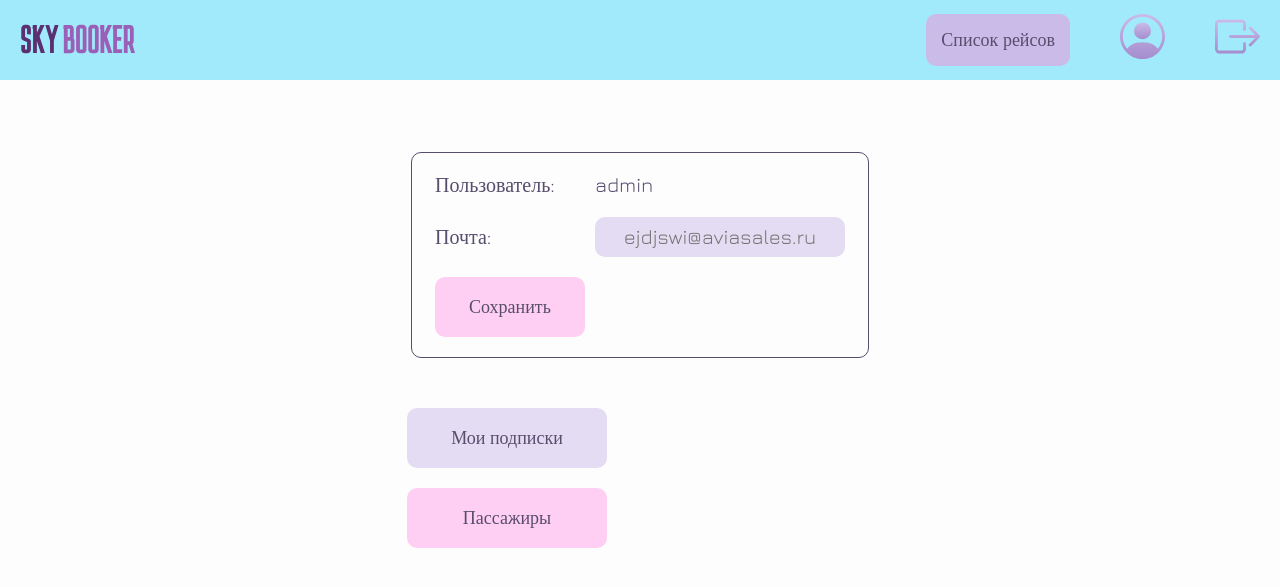
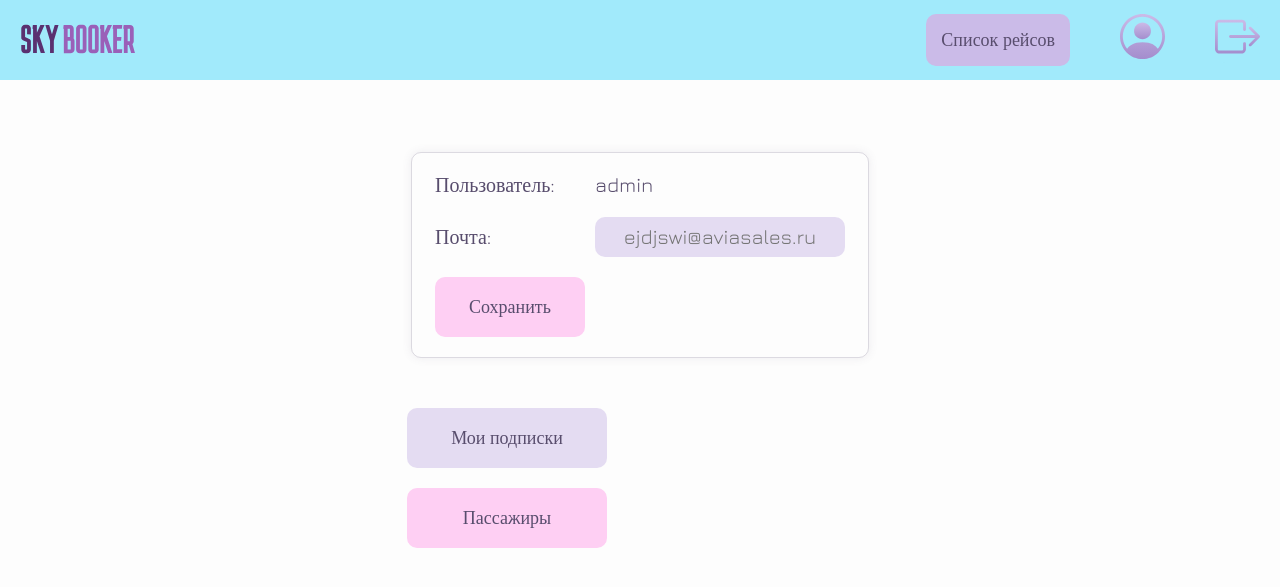
Before and after one commit to Marina-Kits/SkyBooker-project, a Django app: page /profile/ in a window 1280 px wide. Shown: the top 587 px of the page. Run offline with Django 5.2, Linux system fonts and the light colour scheme; a user stored in the database is signed in; data comes from the database, SQL or seed files in the repository; parts of the project's set-up code (start-up, migrations or seed data) failed here and were passed over.

Commit message:
update border style

```diff
--- a/skybooker/static/css/flight-airport-create.css
+++ b/skybooker/static/css/flight-airport-create.css
@@ -11,10 +11,11 @@
     flex-direction: column;
     align-items: center;
     gap: 20px;
-    border: 1px solid var(--text-color);
+    border: 1px solid var(--border-color);
     padding: 30px;
     border-radius: 10px;
     width: 600px;
+    box-shadow: 0px 0px 10px 0px rgba(88, 77, 109, .1);
 }
 #main-content > #book-confirmation-form{
     border-color: transparent;
--- a/skybooker/static/css/profile.css
+++ b/skybooker/static/css/profile.css
@@ -7,8 +7,9 @@
 }
 #user-info{
     padding: 20px 23px;
-    border: 1px solid var(--text-color);
+    border: 1px solid var(--border-color);
     border-radius: 10px;
+    box-shadow: 0px 0px 10px 0px rgba(88, 77, 109, .1);
 }
 #user-characteristics{
     display: flex;
@@ -83,13 +84,14 @@
 #add-passenger-form,
 .profile-passenger-info{
     position: relative;
-    border: 1px solid var(--text-color);
+    border: 1px solid var(--border-color);
     border-radius: 10px;
     padding: 17px;
     display: flex;
     flex-direction: column;
     gap: 20px;
     align-items: center;
+    box-shadow: 0px 0px 10px 0px rgba(88, 77, 109, .1);
     /*box-shadow: 0px 0px 10px 0px rgba(0, 0, 0, .1);*/
 }
 #add-passenger-form{
--- a/skybooker/static/css/style.css
+++ b/skybooker/static/css/style.css
@@ -23,6 +23,7 @@ body{
     --violet-light: rgb(203, 187, 232, 0.5);
     --text-color: #584D6D;
     --background-color: #FDFDFD;
+    --border-color:  rgba(88, 77, 109, 0.2);
 }
 ::-webkit-scrollbar {
     width: 15px;
```
Also changed, not shown: 1 other file.
